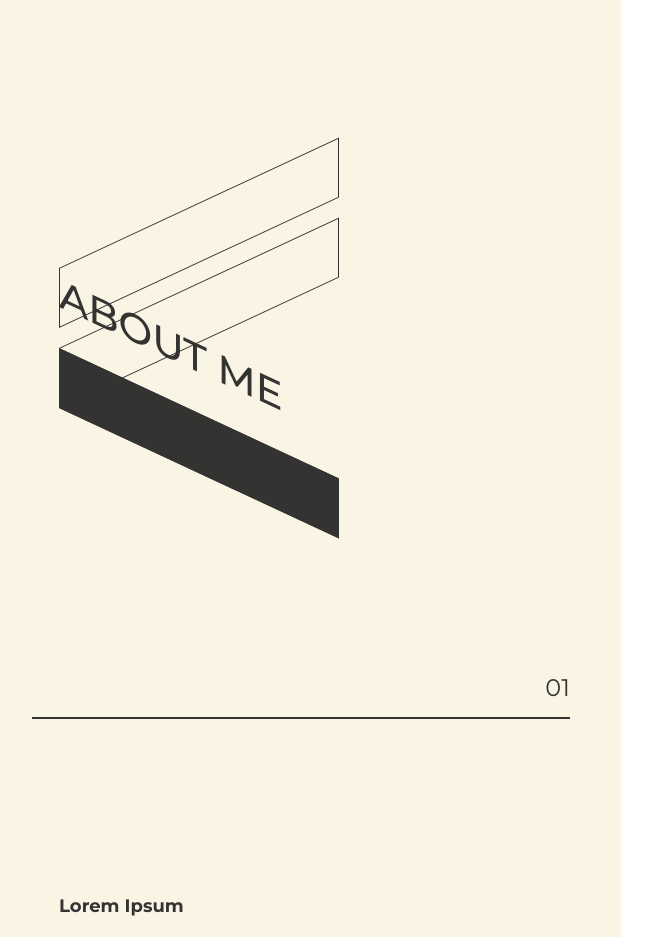
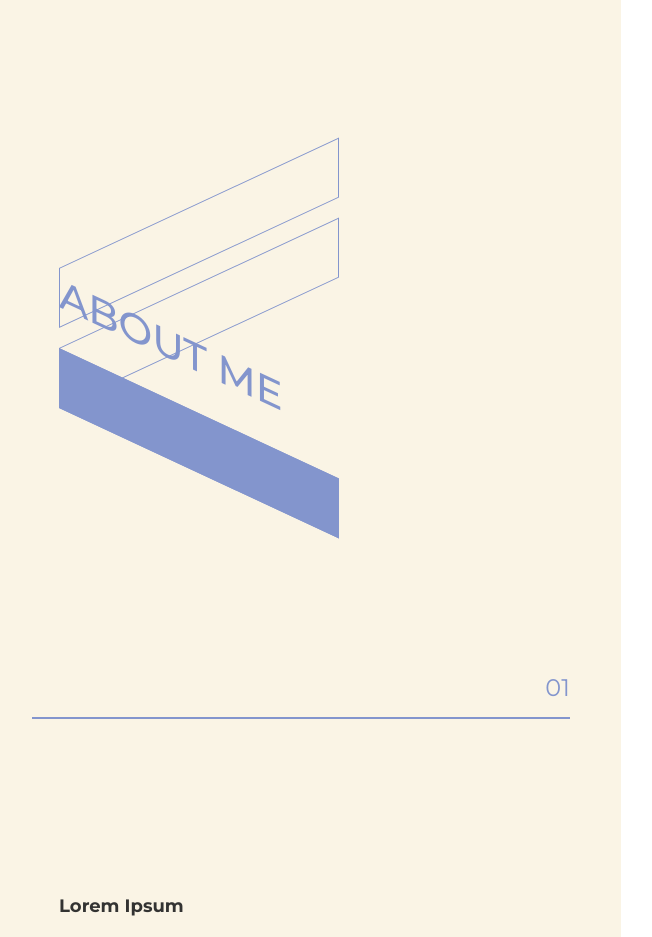
Before and after one commit to agus2k1/portfolio-v2, a website built with Vite: page index.html in a window 1280 px wide. Shown: the part 4640-5577 px from the top of the page, without its empty margins (19-671 px from the left). Built offline with nearby package versions, Linux system fonts and the light colour scheme.

Commit message:
Fix first section colors

```diff
--- a/style.css
+++ b/style.css
@@ -158,7 +158,7 @@ svg {
 .section-intro-wrapper {
   position: relative;
   padding: 20% 5%;
-  border-bottom: 2px solid var(--color-text);
+  border-bottom: 2px solid var(--color-blue);
   padding-bottom: 400px;
 }
 
@@ -186,7 +186,7 @@ svg {
 
 .section-title {
   position: relative;
-  color: var(--color-blue-light);
+  color: var(--color-blue);
 }
 
 .section-title-text {
@@ -197,14 +197,14 @@ svg {
   transform: skewY(25deg);
   z-index: 5;
   text-transform: uppercase;
-  color: var(--color-text);
+  color: var(--color-blue);
 }
 
 .section-number {
   position: absolute;
   bottom: 15px;
   right: 0;
-  color: var(--color-text);
+  color: var(--color-blue);
   font-size: 24px;
 }
 
@@ -216,7 +216,7 @@ svg {
   width: 100%;
   max-width: 280px;
   height: 60px;
-  border: 1px solid var(--color-text);
+  border: 1px solid var(--color-blue);
   transform-origin: left;
   transform: skewY(-25deg);
 }
@@ -232,7 +232,7 @@ svg {
 .styleThree {
   top: 80px;
   transform: skewY(25deg);
-  background-color: var(--color-text);
+  background-color: var(--color-blue);
 }
 
 /* ---------------- Hero section ---------------- */
```
